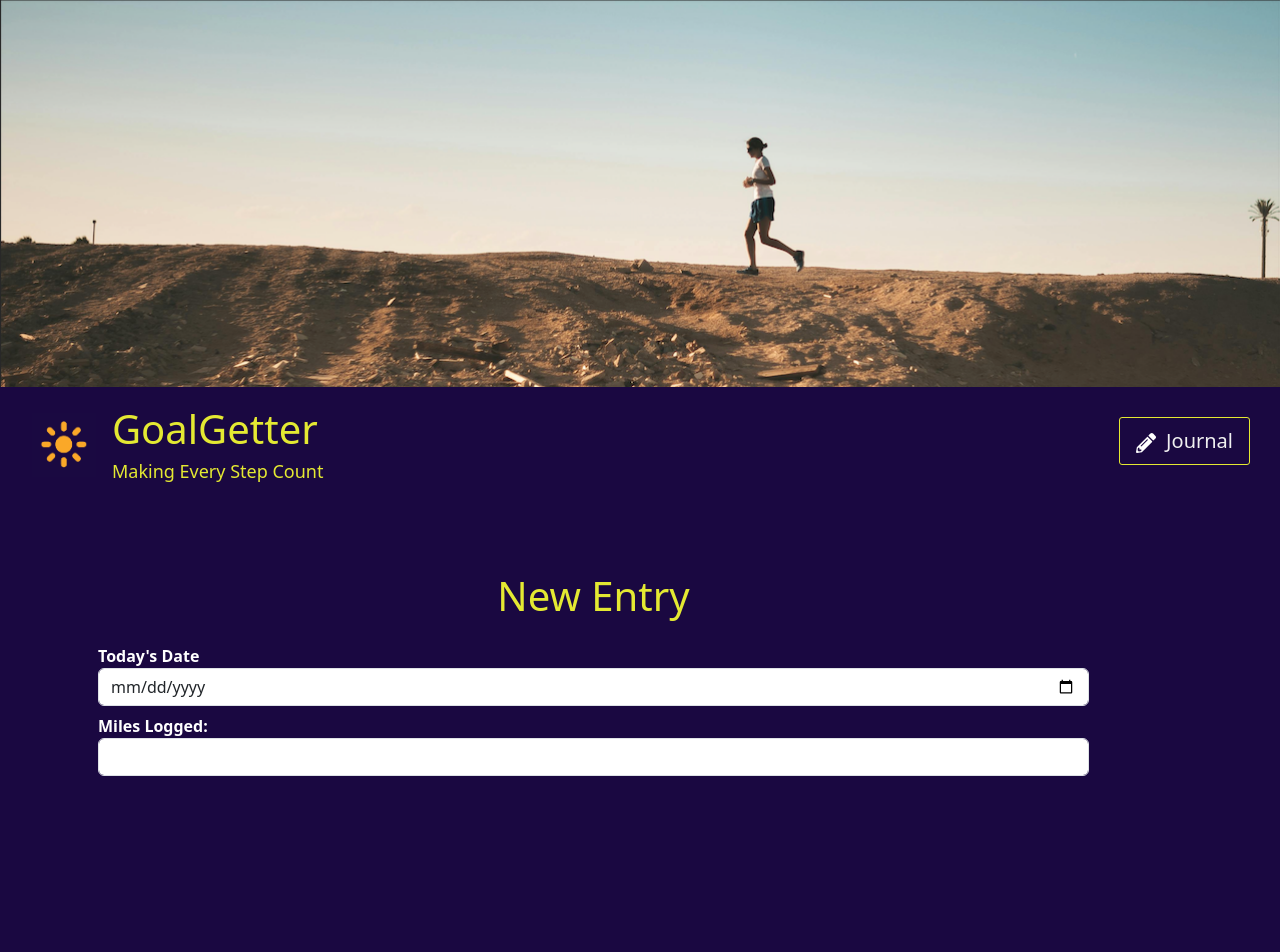
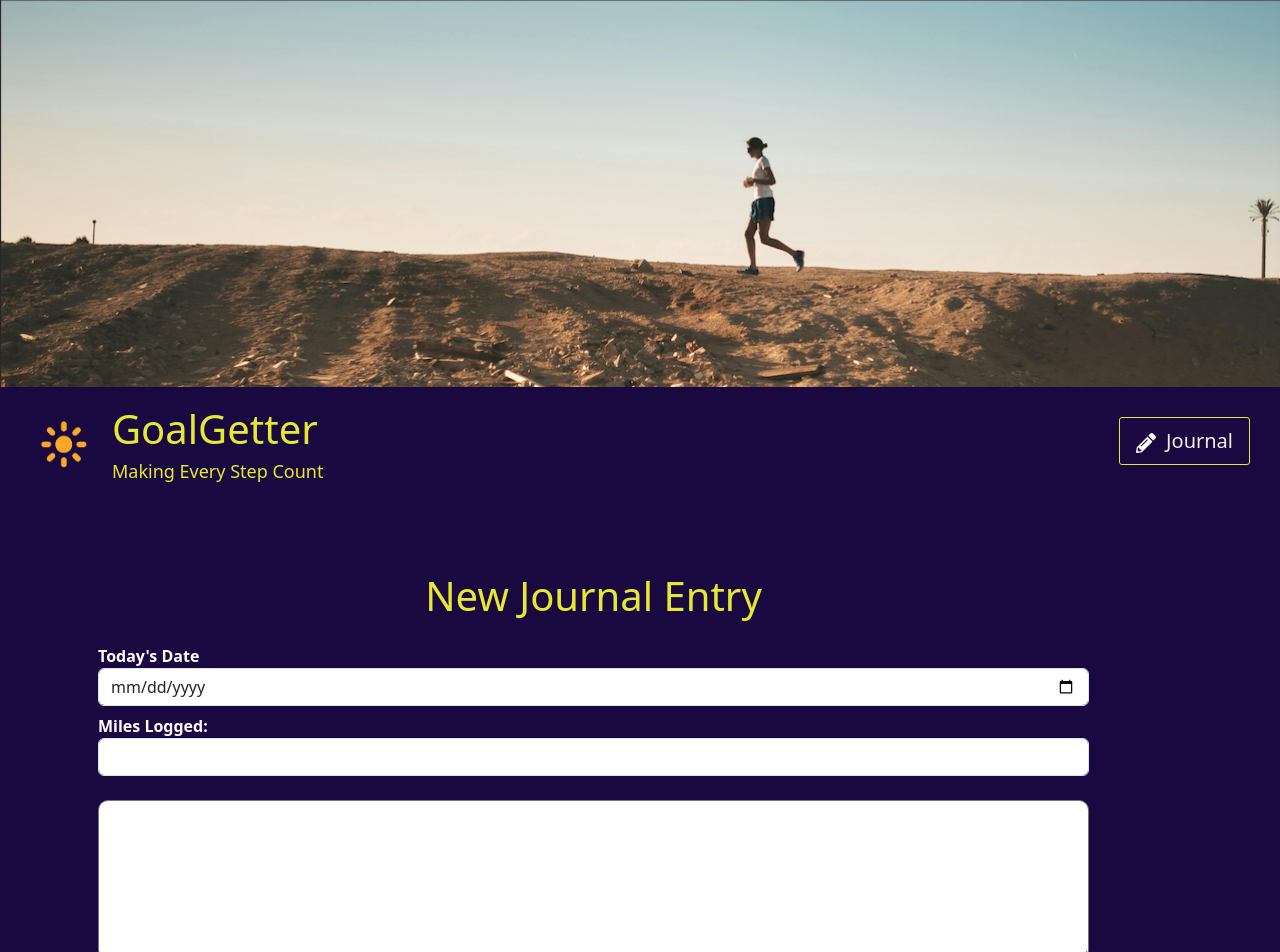
Before and after one commit to glatimer/GoalGetter, a React (Vite) app: page /journal in a window 1280 px wide. Shown: the top 952 px of the page. Built offline with nearby package versions, Linux system fonts and the light colour scheme.

Commit message:
First stage of journal form is complete.

```diff
--- a/src/Components/journalComponent.jsx
+++ b/src/Components/journalComponent.jsx
@@ -3,46 +3,6 @@ import React from "react";
 import { CloseButton } from "react-bootstrap";
 
 export default function JournalForm() {
-  let stringMonth = "";
-  // Get the date for the Form
-  const date = new Date();
-  let day = date.getDate();
-  let month = date.getMonth() + 1;
-  let year = date.getFullYear();
-
-  // Month Conversion
-  if (month === 1) {
-    stringMonth = "January";
-  } else if (month === 2) {
-    stringMonth = "February";
-  } else if (month === 3) {
-    stringMonth = "March";
-  } else if (month === 4) {
-    stringMonth = "April";
-  } else if (month === 5) {
-    stringMonth = "May";
-  } else if (month === 6) {
-    stringMonth = "June";
-  } else if (month === 7) {
-    stringMonth = "July";
-  } else if (month === 8) {
-    stringMonth = "August";
-  } else if (month === 9) {
-    stringMonth = "September";
-  } else if (month === 10) {
-    stringMonth = "October";
-  } else if (month === 11) {
-    stringMonth = "November";
-  } else if (month === 12) {
-    stringMonth = "December";
-  } else {
-    stringMonth = "undefined";
-  }
-
-  let currentDate = `${stringMonth} ${day}, ${year}`;
-  // Get mile tracker data
-
-  // Get body Form text
   let entryText = "";
   return (
     <section className="journal-form">
@@ -51,7 +11,7 @@ export default function JournalForm() {
           <div style={{ marginTop: `1em`, marginBottom: `17em` }}>
             <form className="myForm">
               <h1 style={{ textAlign: `center`, paddingTop: `1em` }}>
-                New Entry
+                New Journal Entry
               </h1>
               <section style={{ padding: `1em` }}>
                 <div
@@ -61,34 +21,48 @@ export default function JournalForm() {
                   <label
                     htmlFor="date"
                     className="form-label"
+                    id="form-label"
                     style={{ fontWeight: `bold`, color: `white` }}
                   >
                     {" "}
                     Today's Date
                     <br />
                     <input
-                      placeholder={currentDate}
                       type="date"
                       autoComplete="on"
                       className="form-control"
-                      name="date"
+                      id="date"
                     />
                   </label>
                   <br />
                   <label
                     htmlFor="date"
                     className="form-label"
+                    id="form-label"
                     style={{ fontWeight: `bold`, color: `white` }}
                   >
-                    {" "}
                     Miles Logged:
                     <br />
                     <input
                       type="text"
                       autoComplete="on"
                       className="form-control"
-                      name="date"
+                      id="miles"
                     />
+                    <br />
+                    <div className="form-outline data-mdb-input-init">
+                      <textarea
+                        name="entry-body"
+                        id="entry"
+                        cols="30"
+                        rows="5"
+                        style={{
+                          width: `100%`,
+                          height: `10em`,
+                          borderRadius: `10px`,
+                        }}
+                      ></textarea>
+                    </div>
                   </label>
                 </div>
               </section>
```
